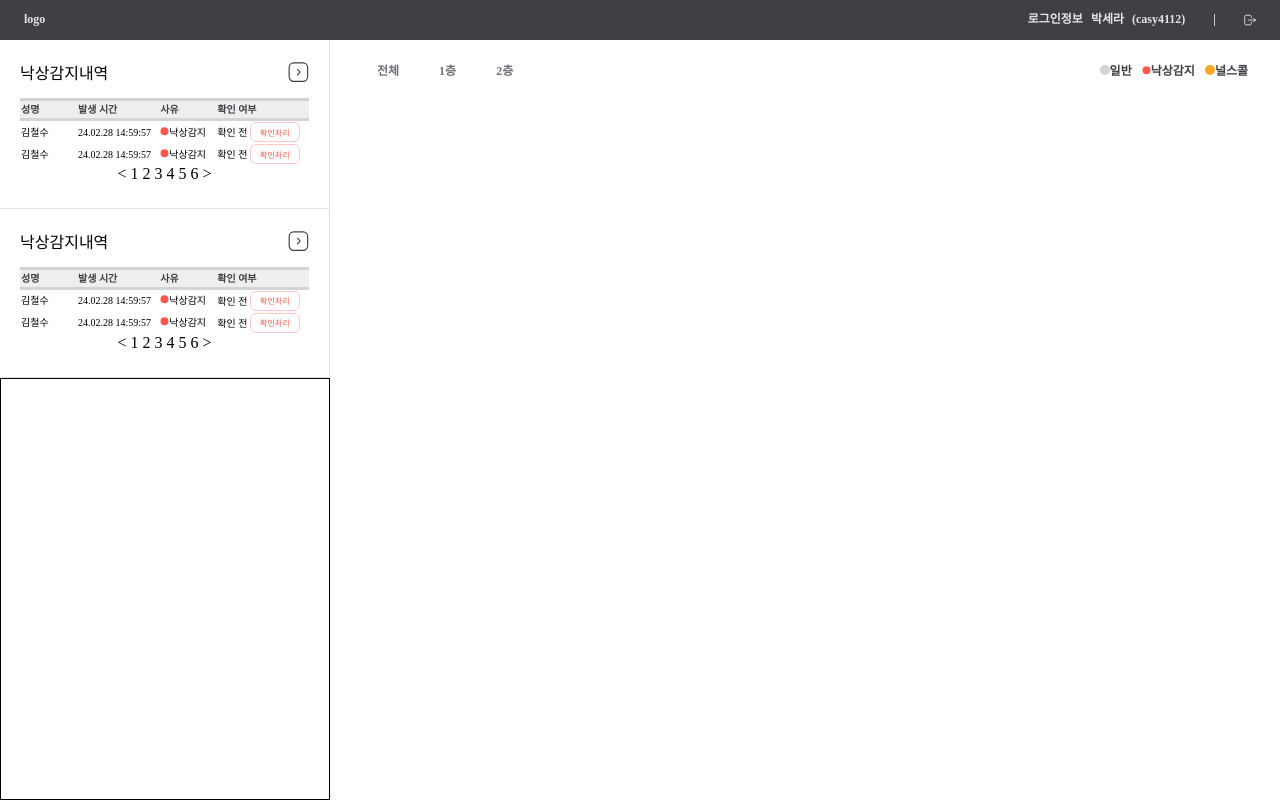
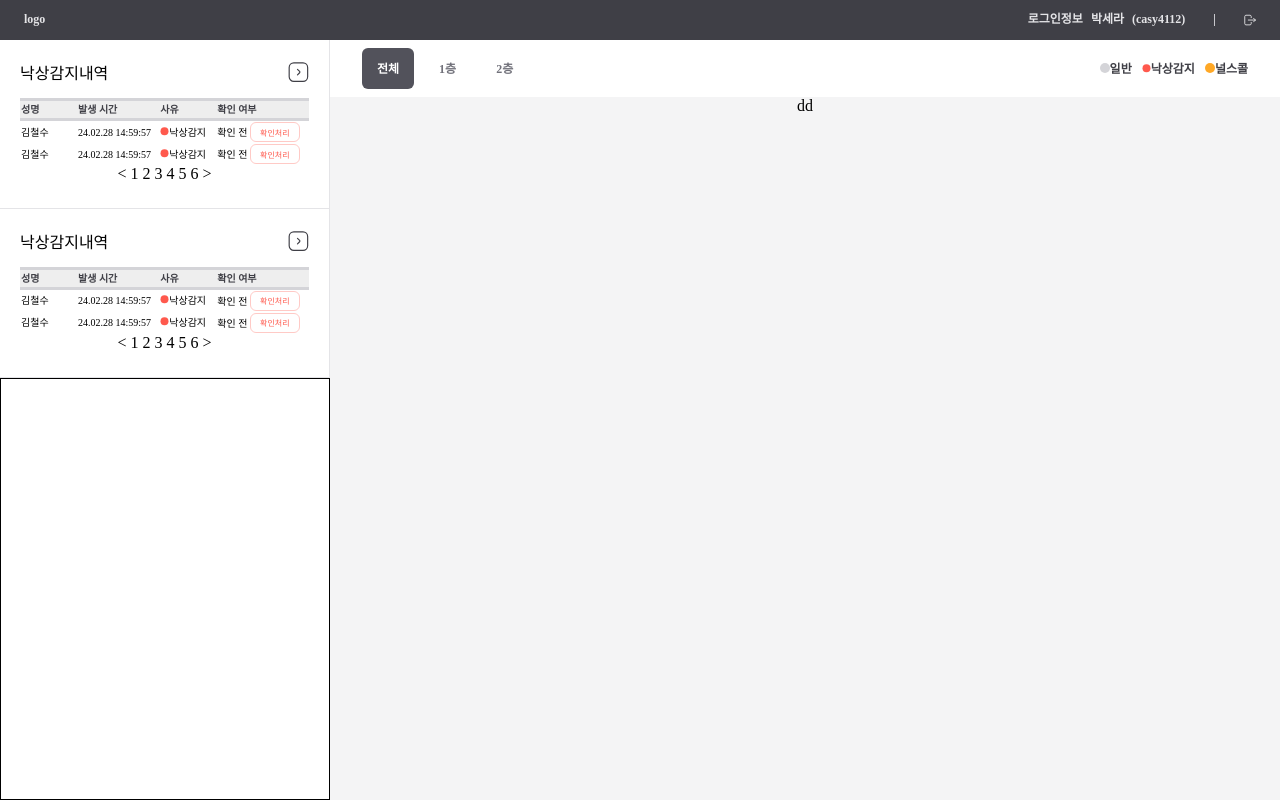
Before and after one commit to sem201/2025_capstone, a React (Vite) app: page / in a window 1280 px wide. Built offline with nearby package versions, Linux system fonts and the light colour scheme.

Commit message:
Feat : 층상태 관리 MainPage에서 하고 해당 상태가 MainView가 아닌 요소들 렌더링 시키지 않도록 막음

```diff
--- a/package.json
+++ b/package.json
@@ -14,7 +14,8 @@
     "react": "^19.0.0",
     "react-dom": "^19.0.0",
     "react-router-dom": "^7.4.1",
-    "styled-components": "^6.1.17"
+    "styled-components": "^6.1.17",
+    "zustand": "^5.0.3"
   },
   "devDependencies": {
     "@eslint/js": "^9.21.0",
--- a/src/components/common/FloorButton.tsx
+++ b/src/components/common/FloorButton.tsx
@@ -1,20 +1,38 @@
 import { ReactNode } from "react";
 import styled from "styled-components";
 
-const FloorButton = ({ children }: { children: ReactNode }) => {
-  return <Wrapper>{children}</Wrapper>;
+const FloorButton = ({
+  children,
+  currentFloor,
+  setCurrentFloor,
+  floor,
+}: {
+  children: ReactNode;
+  currentFloor: string;
+  setCurrentFloor: React.Dispatch<React.SetStateAction<string>>;
+  floor: string;
+}) => {
+  return (
+    <Wrapper
+      onClick={() => setCurrentFloor(floor)}
+      isselected={currentFloor === floor}
+    >
+      {children}
+    </Wrapper>
+  );
 };
 
 export default FloorButton;
 
-const Wrapper = styled.button`
+const Wrapper = styled.button<{ isselected: boolean }>`
   display: inline-flex;
   justify-content: center;
   align-items: center;
 
   box-sizing: border-box;
 
-  background-color: ${({ theme }) => theme.colors.WHITE};
+  background-color: ${({ theme, isselected }) =>
+    isselected ? theme.colors.B50 : theme.colors.WHITE};
 
   border: 0;
   border-radius: 6px;
@@ -22,7 +40,8 @@ const Wrapper = styled.button`
 
   padding: 10px 15px;
 
-  color: ${({ theme }) => theme.colors.B40};
+  color: ${({ theme, isselected }) =>
+    isselected ? theme.colors.WHITE : theme.colors.B40};
   font-family: ${({ theme }) => theme.fonts.body4["font-family"]};
   font-size: ${({ theme }) => theme.fonts.body4["font-size"]};
   font-weight: ${({ theme }) => theme.fonts.body4["font-weight"]};
--- a/src/components/logFrame/LogFrame.tsx
+++ b/src/components/logFrame/LogFrame.tsx
@@ -1,10 +1,12 @@
+import React from "react";
 import styled from "styled-components";
 import Right from "@assets/icons/Right.svg";
 import emergency from "@assets/icons/emergency.svg";
 import * as S from "./logFrame.styled";
 import RedCheckButton from "@components/common/RedCheckButton";
 
-const LogFrame = () => {
+const LogFrame = React.memo(() => {
+  // 층수 변경시 얘도 리렌더링 되는 것을 막음.
   return (
     <Wrapper>
       <S.LogoTitleHeader>
@@ -46,7 +48,7 @@ const LogFrame = () => {
       </div>
     </Wrapper>
   );
-};
+});
 
 export default LogFrame;
 
--- a/src/components/mainview/MapHeader.tsx
+++ b/src/components/mainview/MapHeader.tsx
@@ -5,13 +5,37 @@ import emergency from "@assets/icons/emergency.svg";
 import normal from "@assets/icons/normal.svg";
 import nurse from "@assets/icons/nursecall.svg";
 
-const MapHeader = () => {
+const MapHeader = ({
+  currentFloor,
+  setCurrentFloor,
+}: {
+  currentFloor: string;
+  setCurrentFloor: React.Dispatch<React.SetStateAction<string>>;
+}) => {
   return (
     <Wrapper>
       <S.FloorWrapper>
-        <FloorButton>전체</FloorButton>
-        <FloorButton>1층</FloorButton>
-        <FloorButton>2층</FloorButton>
+        <FloorButton
+          currentFloor={currentFloor}
+          setCurrentFloor={setCurrentFloor}
+          floor="전체"
+        >
+          전체
+        </FloorButton>
+        <FloorButton
+          currentFloor={currentFloor}
+          setCurrentFloor={setCurrentFloor}
+          floor="1"
+        >
+          1층
+        </FloorButton>
+        <FloorButton
+          currentFloor={currentFloor}
+          setCurrentFloor={setCurrentFloor}
+          floor="2"
+        >
+          2층
+        </FloorButton>
       </S.FloorWrapper>
       <S.UserStatusWrapper>
         <S.state>
--- /dev/null
+++ b/src/components/map/MapContainer.tsx
@@ -0,0 +1,13 @@
+import styled from "styled-components";
+const MapContainer = ({ currentFloor }: { currentFloor: string }) => {
+  return <Wrapper>dd</Wrapper>;
+};
+
+export default MapContainer;
+
+const Wrapper = styled.section`
+  width: 100%;
+  height: 100%;
+
+  background-color: ${({ theme }) => theme.colors.B00};
+`;
--- a/src/pages/MainPage.tsx
+++ b/src/pages/MainPage.tsx
@@ -1,8 +1,11 @@
 import Header from "@components/header/Header";
 import LogFrame from "@components/logFrame/LogFrame";
 import MapHeader from "@components/mainview/MapHeader";
+import MapContainer from "@components/map/MapContainer";
+import { useState } from "react";
 import styled from "styled-components";
 const MainPage = () => {
+  const [currentFloor, setCurrentFloor] = useState("전체");
   return (
     <>
       <Header />
@@ -13,8 +16,11 @@ const MainPage = () => {
           <div style={{ border: "1px solid black" }}></div>
         </SideBar>
         <MainView>
-          <MapHeader />
-          <div></div>
+          <MapHeader
+            currentFloor={currentFloor}
+            setCurrentFloor={setCurrentFloor}
+          />
+          <MapContainer currentFloor={currentFloor} />
         </MainView>
       </Container>
     </>
--- /dev/null
+++ b/src/store/store.ts
@@ -0,0 +1,5 @@
+import create from "zustand";
+
+type Store = {
+  currentFloor:
+}
```
Also changed, not shown: src/store/FloorStore.ts (added), 1 other file (tests, documents, lock files or other folders).
